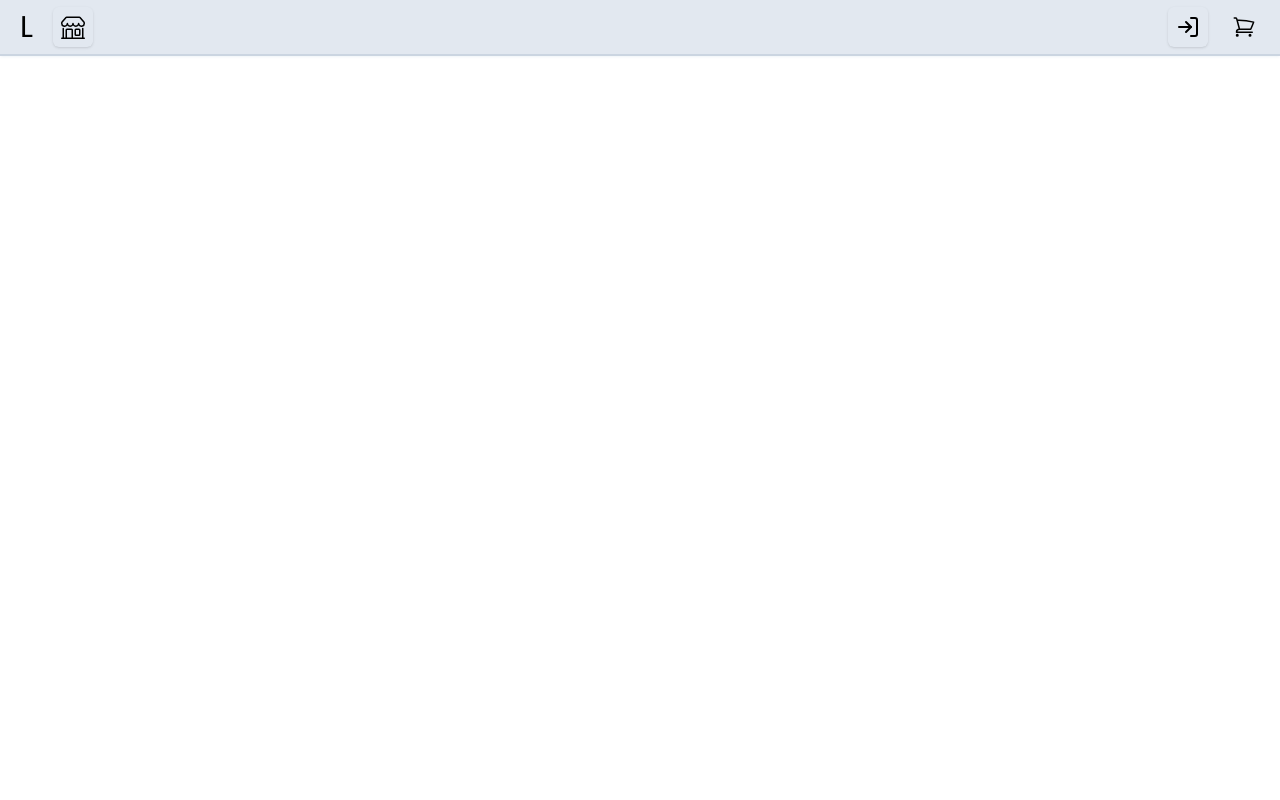
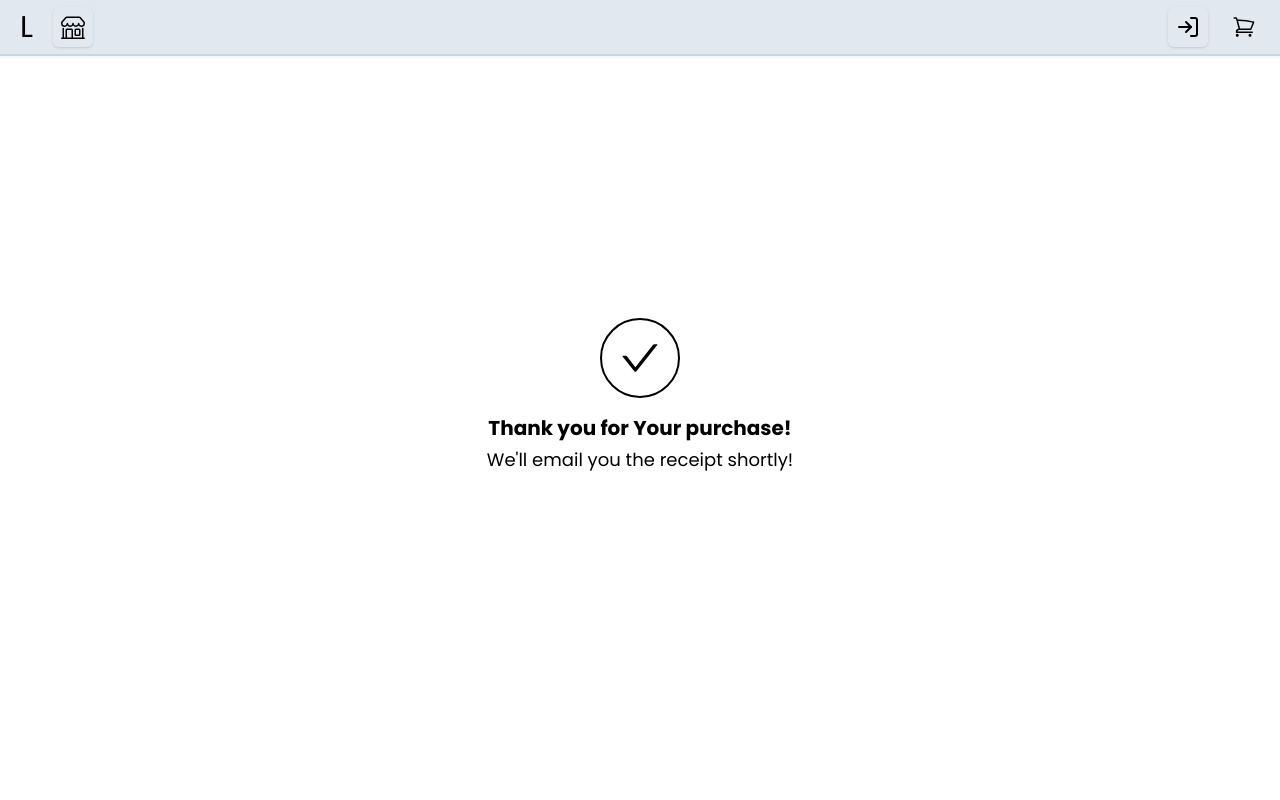
Before and after one commit to mrperrytpx/garbgarb, a Next.js app: page /success in a window 1280 px wide. Shown: the top 800 px of the page. Built offline with nearby package versions, Linux system fonts and the light colour scheme; no server answers.

Commit message:
Success page styling, marking order as canceled in DB after refund, micro-cors for webhookHandler

```diff
--- a/package.json
+++ b/package.json
@@ -21,6 +21,7 @@
     "axios": "^1.2.2",
     "html-react-parser": "^3.0.12",
     "micro": "^10.0.1",
+    "micro-cors": "^0.1.1",
     "next": "13.1.1",
     "next-auth": "^4.22.0",
     "react": "18.2.0",
@@ -36,6 +37,7 @@
   },
   "devDependencies": {
     "@tanstack/react-query-devtools": "^4.29.0",
+    "@types/micro-cors": "^0.1.3",
     "@types/node": "^18.11.18",
     "@types/react": "18.0.26",
     "@types/react-dom": "18.0.10",
--- a/src/lib/checkPayload.ts
+++ b/src/lib/checkPayload.ts
@@ -29,8 +29,6 @@ export async function checkPayloadStock(
             throw new ApiError(400, "Wrong payload shape");
         }
     }
-
-    console.log("items", items);
 
     // ID VALIDATIONS SO ITEMS EXIST
     const uniqueProductIDsInCart = [
@@ -68,8 +66,6 @@ export async function checkPayloadStock(
         throw new ApiError(404, "Items in your cart don't exist in the Store");
     }
 
-    console.log("cartItemsExistInStore", cartItemsExistInStore);
-
     const uniqueVariantIDsInCart = [
         ...new Set(cartItemsExistInStore.map((item) => item?.variant_id)),
     ];
--- a/src/pages/api/auth/delete_user.ts
+++ b/src/pages/api/auth/delete_user.ts
@@ -5,8 +5,6 @@ import { authOptions } from "./[...nextauth]";
 import { prisma } from "../../../../prisma/prisma";
 
 async function deleteUser(userId: string) {
-    console.log("trying");
-
     await prisma.order.deleteMany({
         where: {
             userId,
--- a/src/pages/api/stripe/checkout_session.ts
+++ b/src/pages/api/stripe/checkout_session.ts
@@ -235,11 +235,9 @@ async function handler(req: NextApiRequest, res: NextApiResponse) {
             },
         };
 
-        const checkoutSession: Stripe.Checkout.Session = await stripe.checkout.sessions.create(
-            params
-        );
+        stripe.checkout.sessions.create(params);
 
-        res.json(checkoutSession);
+        res.status(200).end();
     } else {
         res.setHeader("Allow", "POST");
         res.status(405).end("Method Not Allowed");
--- a/src/pages/api/stripe/webhooks.ts
+++ b/src/pages/api/stripe/webhooks.ts
@@ -7,6 +7,11 @@ import { printfulApiKeyInstance } from "../../../utils/axiosClients";
 import { Costs } from "../../../lib/estimateShippingCost";
 import { RetailCosts } from "../../../lib/estimateShippingCost";
 import { prisma } from "../../../../prisma/prisma";
+import Cors from "micro-cors";
+
+const cors = Cors({
+    allowMethods: ["POST", "HEAD"],
+});
 
 export const config = {
     api: {
@@ -100,6 +105,16 @@ async function webhookHandler(req: NextApiRequest, res: NextApiResponse) {
                 },
             });
 
+            if (order) {
+                await prisma.order.update({
+                    where: {
+                        id: order.id,
+                    },
+                    data: {
+                        canceled: true,
+                    },
+                });
+            }
             await printfulApiKeyInstance.delete<TOrderResponse>(`/orders/${order?.id}`);
         } else if (event.type === "invoice.sent") {
             console.log("invoice sent", event.data.object.id);
@@ -113,6 +128,8 @@ async function webhookHandler(req: NextApiRequest, res: NextApiResponse) {
         res.status(405).end("Method Not Allowed");
     }
 }
+
+export default cors(webhookHandler as any);
 
 export type TOrderResponse = {
     code: number;
@@ -217,4 +234,3 @@ export type File = {
     visible: boolean;
     options: { tempt: string }[];
 };
-export default webhookHandler;
--- a/src/pages/my_orders/[orderId].tsx
+++ b/src/pages/my_orders/[orderId].tsx
@@ -25,7 +25,6 @@ const OrderPage = () => {
                 },
             });
             const data = res.data.result;
-            console.log(data);
             return data;
         },
         enabled: !!orderId,
--- a/src/pages/success/index.tsx
+++ b/src/pages/success/index.tsx
@@ -1,18 +1,51 @@
-import { useEffect } from "react";
+import { useEffect, useLayoutEffect, useRef, useState } from "react";
 import { useDispatch } from "react-redux";
 import { emptyCart } from "../../redux/slices/cartSlice";
 import { useRouter } from "next/router";
+import { AiOutlineCheck } from "react-icons/ai";
 
 const SuccessPage = () => {
     const dispatch = useDispatch();
     const router = useRouter();
     const { session_id } = router.query;
 
-    // useEffect(() => {
-    //   dispatch(emptyCart());
-    // }, []);
+    useEffect(() => {
+        if (session_id) {
+            dispatch(emptyCart());
+        }
+    }, [session_id]);
 
-    return <div className="flex-1">{session_id}</div>;
+    return (
+        <div className="m-auto flex-1">
+            <div className="mb-16 flex flex-col items-center justify-center gap-4 p-2">
+                <AnimatedCheckmark />
+                <div className="text-center">
+                    <h1 className="text-xl font-bold">Thank you for Your purchase!</h1>
+                    <p className="mt-1 text-lg">We'll email you the receipt shortly!</p>
+                </div>
+            </div>
+        </div>
+    );
 };
 
 export default SuccessPage;
+
+const AnimatedCheckmark = () => {
+    const [mounted, setMounted] = useState(false);
+
+    useEffect(() => setMounted(true), []);
+
+    return (
+        <div className="relative flex h-20 w-20 items-center justify-center rounded-full border-2 border-black  p-4">
+            <AiOutlineCheck size="52" fill="black" />
+            <div className="absolute top-0 left-0 h-1/2 w-1/2 translate-x-1/2 translate-y-1/2 rotate-180">
+                <div
+                    style={{
+                        width: mounted ? "0%" : "100%",
+                    }}
+                    className="transition-width h-full bg-white duration-500"
+                ></div>
+            </div>
+        </div>
+    );
+};
```
Also changed, not shown: 1 other file (tests, documents, lock files or other folders).
